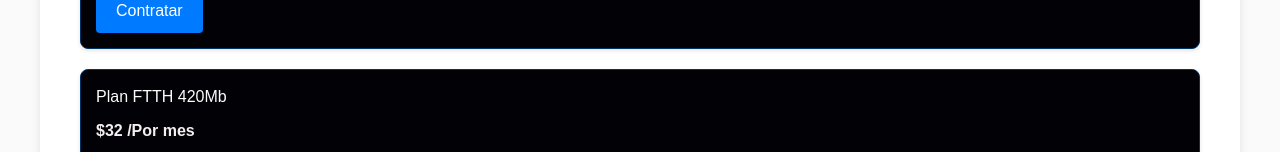
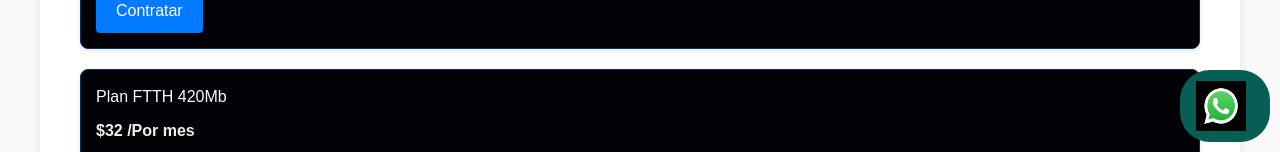
Before and after one commit to rafagax/-Sisprot-Responsive-Website-, a React (Vite) app: page / in a window 1280 px wide. Shown: the part 648-800 px from the top of the page. Built offline with nearby package versions, Linux system fonts and the light colour scheme.

Commit message:
avances de la web

```diff
--- a/src/Components/Fotter/Fotter.css
+++ b/src/Components/Fotter/Fotter.css
@@ -24,14 +24,32 @@
     height: 24px;
   }
 
-  .contact {
-    background-color: white;
-    color: #003366;
-    padding: 10px;
-    border-radius: 5px;
-    display: inline-block;
+  .contact-container {
+    position: fixed;
+    bottom: 10px;
+    right: 10px;
   }
 
-  .contact p {
-    margin: 0;
+  .contact {
+    display: flex;
+    align-items: center;
+    box-sizing: border-box;
+    border: 1px solid transparent;
+    border-radius: 30px;
+    background-color: rgb(7, 94, 84);
+    color: rgb(255, 255, 255);
+    font-family: "Helvetica Neue", Arial, sans-serif;
+    font-size: 15px;
+    line-height: 1;
+    letter-spacing: 0.04em;
+    padding: 10px 15px;
+    text-decoration: none;
+    -webkit-font-smoothing: initial;
   }
+
+  .contact img {
+    width: 50px; /* Ajusta el tamaño según sea necesario */
+    height: 50px; /* Ajusta el tamaño según sea necesario */
+    margin-right: 8px;
+    z-index: 1000;
+  }
--- a/src/Components/Fotter/index.jsx
+++ b/src/Components/Fotter/index.jsx
@@ -13,9 +13,16 @@ const Fotter = () => {
     <a href="#"><img src="twitter.png" alt="Twitter" /></a>
     <a href="#"><img src="youtub.png" alt="YouTube" /></a>
   </div>
-  <div className="contact">
-    <p>WhatsApp: +58 424-3076327.</p>
-  </div>
+  <div className="contact-container">
+      <div className="contact">
+        <a href="#"><img src="whasap.png" alt="whatsapp" /></a>
+
+      </div>
+
+
+
+    </div>
+
 </div>
 
   );
```
Also changed, not shown: public/whasap.png (added).
